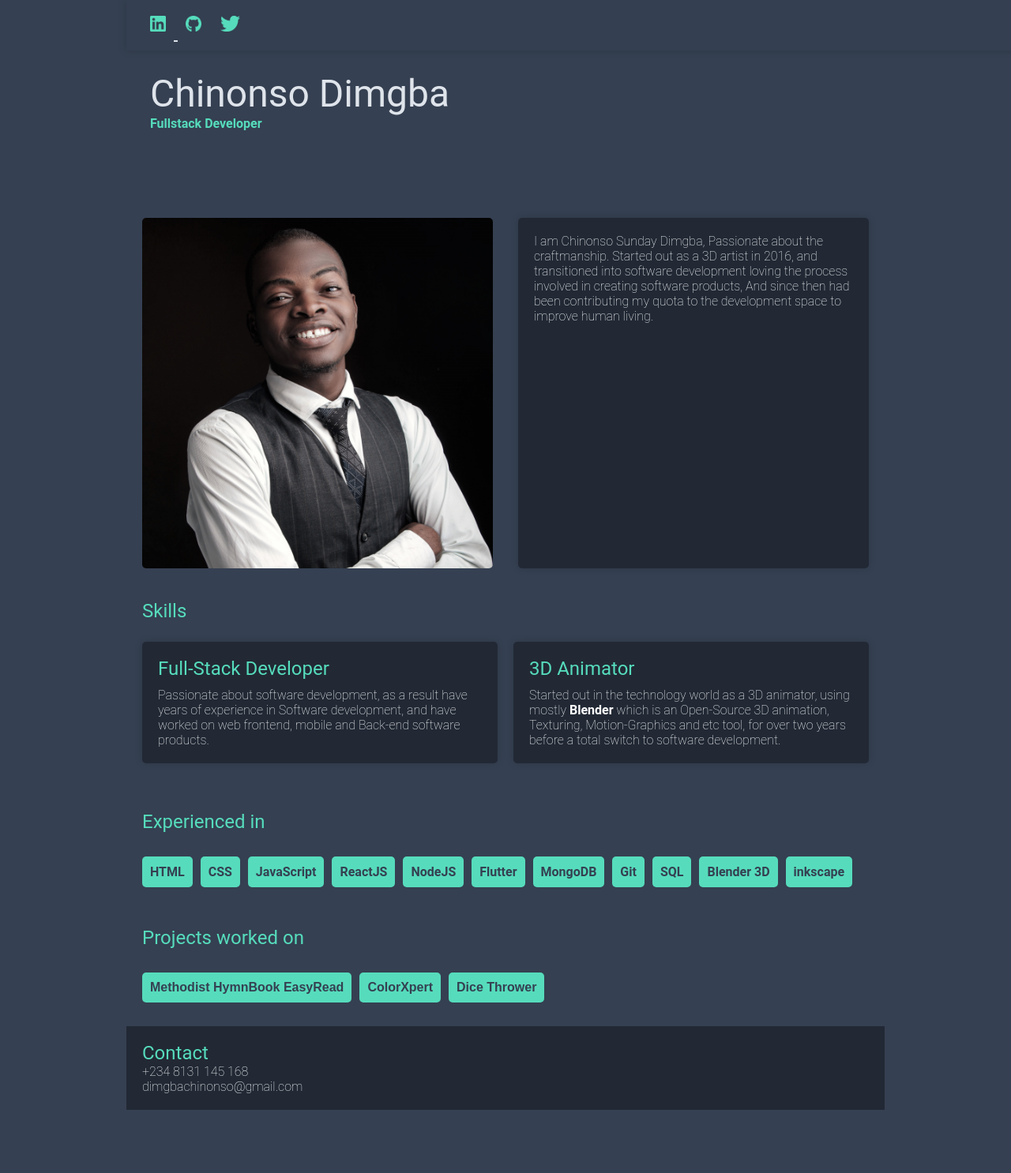
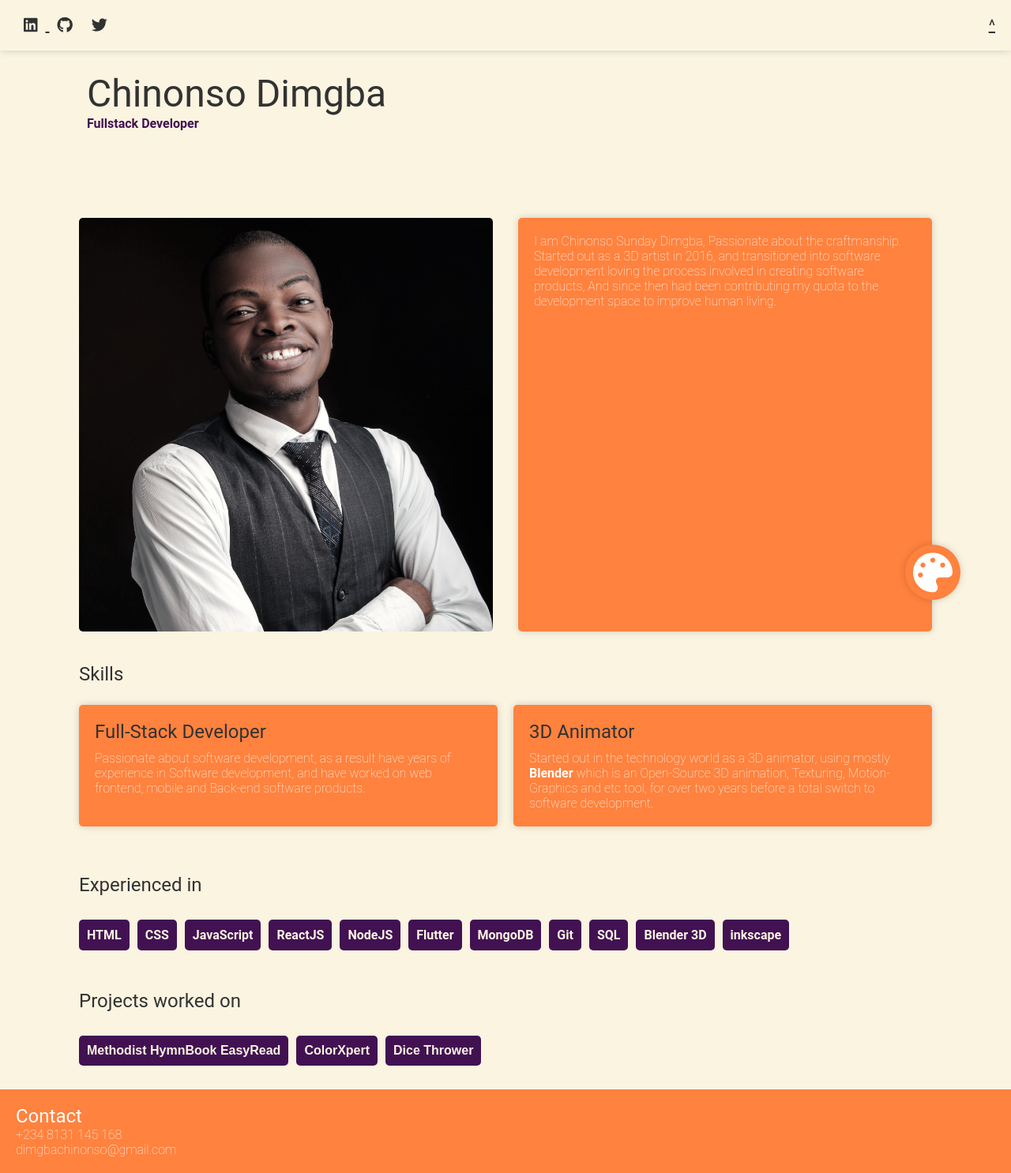
Before and after one commit to lordcsd/portFolioWebSite, a PHP site: page / in a window 1280 px wide. Shown: the whole page at 79% size. Before the commit the page ends 1406 px from the top, so only its background shows below. Run offline with PHP 8.4, Linux system fonts and the light colour scheme; some libraries are stand-ins or nearby versions.

Commit message:
added thems

```diff
--- a/index.html
+++ b/index.html
@@ -1,28 +1,37 @@
 <!DOCTYPE html>
-<html lang="en">
+<html lang="en" data-theme="dark">
   <head>
     <meta charset="UTF-8" />
     <meta http-equiv="X-UA-Compatible" content="IE=edge" />
     <meta name="viewport" content="width=device-width, initial-scale=1.0" />
     <title>Chinonso Sunday Dimgba</title>
     <link rel="stylesheet" href="./style.css" />
+    <script
+      src="https://kit.fontawesome.com/2e6418223d.js"
+      crossorigin="anonymous"
+    ></script>
   </head>
   <body>
     <header class="top">
       <div class="topBack"></div>
       <div class="topOthers">
         <a href="www.linkedin.com/in/chinonso-dimgba-a1486818b">
-          <img class="socialBtn" src="./iconsPng/linkedin.png" />
+          <i class="fa-brands fa-linkedin"></i>
         </a>
-        <a href="https://github.com/lordcsd"
-          ><img class="socialBtn" src="./iconsPng/github.png"
-        /></a>
+        <a href="https://github.com/lordcsd">
+          <i class="fa-brands fa-github"></i
+        ></a>
         <a href="https://twitter.com/csdimgba">
-          <img class="socialBtn" src="./iconsPng/twitter.png"
-        /></a>
+          <i class="fa-brands fa-twitter"></i
+        ></a>
       </div>
       <a href="#header" id="gotoHeader">^</a>
     </header>
+    <section id="mainSection">
+      <section id="themeControls">
+        <i id="theme-toggle" class="fa-solid fa-palette"></i>
+      </section>
+
       <header id="header">
         <div>
           <h1 class="title">Chinonso Dimgba</h1>
@@ -34,11 +43,11 @@
       <div class="aboutMe">
         <img class="myImage" src="./pic.png" />
         <p>
-        I am Chinonso Sunday Dimgba, Passionate about the craftmanship. Started
-        out as a 3D artist in 2016, and transitioned into software development
-        loving the process involved in creating software products, And since
-        then had been contributing my quota to the development space to improve
-        human living.
+          I am Chinonso Sunday Dimgba, Passionate about the craftmanship.
+          Started out as a 3D artist in 2016, and transitioned into software
+          development loving the process involved in creating software products,
+          And since then had been contributing my quota to the development space
+          to improve human living.
         </p>
       </div>
 
@@ -58,7 +67,8 @@
           href="https://play.google.com/store/apps/details?id=com.truce.methodisthymnbookeasyread"
           ><button>Methodist HymnBook EasyRead</button></a
         >
-      <a href="https://play.google.com/store/apps/details?id=www.tellam.com.ng"
+        <a
+          href="https://play.google.com/store/apps/details?id=www.tellam.com.ng"
           ><button>ColorXpert</button></a
         >
         <a
@@ -66,6 +76,7 @@
           ><button>Dice Thrower</button></a
         >
       </div>
+    </section>
 
     <footer>
       <div>
@@ -76,5 +87,6 @@
     </footer>
   </body>
 
-  <script type="text/javascript" src="./script.js"></script>
+  <script type="text/javascript" src="./scripts/script.js"></script>
+  <script src="./scripts/theme.js"></script>
 </html>
--- /dev/null
+++ b/scripts/theme.js
@@ -0,0 +1,20 @@
+var toggle = document.querySelector("#theme-toggle");
+let ThemeStoreName = "CSD_THEME"
+
+var storedTheme = localStorage.getItem(ThemeStoreName) || (window.matchMedia("(prefers-color-scheme: dark)").matches ? "dark" : "light");
+if (storedTheme)
+    document.documentElement.setAttribute('data-theme', storedTheme)
+
+
+toggle.onclick = function() {
+    var currentTheme = document.documentElement.getAttribute("data-theme");
+    var targetTheme = "light";
+
+
+    if (currentTheme === "light") {
+        targetTheme = "dark";
+    }
+
+    document.documentElement.setAttribute('data-theme', targetTheme)
+    localStorage.setItem(ThemeStoreName, targetTheme);
+};
--- a/style.css
+++ b/style.css
@@ -1,9 +1,28 @@
 :root {
-  --darkBG: #354052;
-  --lightBG: #222935;
-  --blueLight: #ffffff;
-  --greenLight: #56dcbc;
-  --white: #dfe4eb;
+  --mainBG: #354052;
+  --secondBG: #222935;
+  --highlight: #56dcbc;
+  --writing: #ffffff;
+  --white: #ffffff;
+  --writingInverse: rgb(50, 50, 50);
+  --shadow: 0 0 10px rgba(0, 0, 0, 0.172);
+}
+
+html[data-theme="dark"] {
+  --mainBG: #354052;
+  --secondBG: #222935;
+  --highlight: #56dcbc;
+  --writing: #ffffff;
+  --writingInverse: rgb(50, 50, 50);
+  --shadow: 0 0 10px rgba(0, 0, 0, 0.172);
+}
+
+html[data-theme="light"] {
+  --mainBG: #faf4e1;
+  --secondBG: #ff823e;
+  --highlight: #421152;
+  --writing: rgb(50,50,50);
+  --writingInverse: rgb(255, 255, 255);
   --shadow: 0 0 10px rgba(0, 0, 0, 0.172);
 }
 
@@ -13,17 +32,20 @@
 }
 
 body {
-  margin: 0 10rem;
-  background-color: var(--darkBG);
+  background-color: var(--mainBG);
   font-family: Roboto, -apple-system, BlinkMacSystemFont, Segoe UI, Oxygen,
     Ubuntu, Cantarell, Fira Sans, Droid Sans, Helvetica Neue, sans-serif;
+}
+
+#mainSection{
+  margin: 0 5rem;
 }
 
 .topBack {
   height: 100%;
   width: 100%;
   position: absolute;
-  background-color: var(--darkBG);
+  background-color: var(--mainBG);
   opacity: 0.4;
   z-index: -3;
 }
@@ -37,7 +59,7 @@ body {
   padding: 0 20px;
 }
 
-.topOthers img {
+.topOthers i {
   padding: 10px;
 }
 
@@ -50,7 +72,7 @@ body {
   width: 100vw;
 }
 .top a {
-  color: var(--white);
+  color: var(--writing);
   font-size: 20px;
 }
 
@@ -62,7 +84,7 @@ body {
   display: flex;
   padding: 40px 20px;
   flex-wrap: wrap;
-  color: var(--greenLight);
+  color: var(--highlight);
 }
 
 #header > div {
@@ -74,15 +96,15 @@ hr {
 }
 
 .title {
-  color: var(--white);
+  color: var(--writing);
   font-size: 3rem;
 }
 
 h1 {
   font-size: 1.5em;
   word-break: break-word;
-  color: var(--greenLight);
   font-weight: normal;
+  color: var(--writing);
 }
 
 .aboutMe {
@@ -99,8 +121,8 @@ h1 {
 }
 
 .aboutMe p {
-  color: var(--blueLight);
-  background-color: var(--lightBG);
+  color: var(--white);
+  background-color: var(--secondBG);
   border-radius: 5px;
   padding: 20px;
   /* font-family: "Noto Sans", sans-serif; */
@@ -123,15 +145,14 @@ h1 {
 }
 
 .someCard {
-  background-color: var(--lightBG);
-  color: var(--blueLight);
+  background-color: var(--secondBG);
+  color: var(--white);
   padding: 20px;
   border-radius: 5px;
   box-shadow: var(--shadow);
 }
-.someCard:hover{
+.someCard:hover {
   transition: 1s ease-in;
-
 }
 
 .someCard > h1 {
@@ -151,8 +172,8 @@ h1 {
 }
 
 .completedProjects button {
-  background-color: var(--greenLight);
-  color: var(--darkBG);
+  background-color: var(--highlight);
+  color: var(--mainBG);
   border: none;
   padding: 10px;
   font-weight: bold;
@@ -172,8 +193,8 @@ h1 {
 
 .technologies > p {
   border-radius: 5px;
-  background: var(--greenLight);
-  color: var(--darkBG);
+  background: var(--highlight);
+  color: var(--mainBG);
   padding: 10px;
   font-weight: bold;
   margin: 10px 10px 10px 0;
@@ -181,19 +202,43 @@ h1 {
 
 footer {
   /* font-family: "Noto Sans", sans-serif; */
-  background-color: var(--lightBG);
+  background-color: var(--secondBG);
+  color: var(--white);
   padding: 20px;
   bottom: 0;
 }
 
 footer p {
-  color: var(--blueLight);
+  color: var(--white);
   font-weight: lighter;
 }
 
+footer h1{
+  color: var(--white);
+}
+
+#themeControls {
+  position: fixed;
+  z-index: 8;
+  height: 50px;
+  width: 50px;
+  right: 5%;
+  bottom: 5%;
+  background-color: var(--secondBG);
+  padding: 10px;
+  border-radius: 50%;
+  box-shadow: var(--shadow);
+}
+
+#themeControls i {
+  padding: 0;
+  font-size: 50px;
+  color: var(--white);
+}
+
 @media (max-width: 1000px) {
-  body {
-    margin: 0;
+  #mainSection {
+    margin: 0rem;
   }
 }
 @media (max-width: 600px) {
```
Also changed, not shown: scripts/script.js (renamed from script.js). Lines whose indentation alone changed are shown as unchanged.
